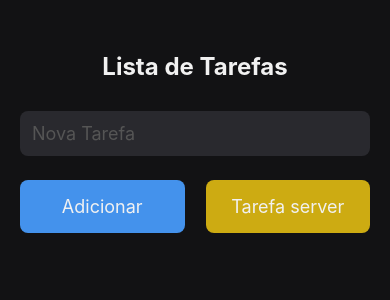
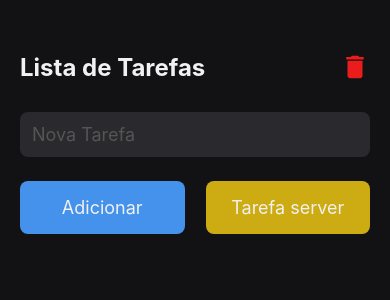
Before and after one commit to WagnerTerry/TodoList, a React Native app: screen / in a window 390 px wide. Shown: the top 300 px of the page. Built offline with nearby package versions, Linux system fonts and the light colour scheme.

Commit message:
feat: adicionando botão para apagar toda lista

```diff
--- a/src/context/TaskContext.tsx
+++ b/src/context/TaskContext.tsx
@@ -18,6 +18,7 @@ export interface ITaskContext {
   addTask(task: ITask): void
   removeTask(id: string): void;
   completeTask(id: string): void;
+  removeAllTasks(): void;
 }
 
 const tasksData = '@MyTasks'
@@ -36,7 +37,7 @@ export const TasksProvider: React.FunctionComponent<IProps> = ({ children }) =>
       }
     }
     loadTasks()
-  }, [])
+  }, [data])
 
   const addTask = async (task: ITask) => {
     try {
@@ -51,10 +52,24 @@ export const TasksProvider: React.FunctionComponent<IProps> = ({ children }) =>
   }
 
   const removeTask = async (id: string) => {
-    const newTaskList = data.filter((task) => task.id !== id)
-    setData(newTaskList)
-    await AsyncStorage.setItem(tasksData, JSON.stringify(newTaskList))
-    handleShowToast("Tarefa removida")
+    try {
+      const newTaskList = data.filter((task) => task.id !== id)
+      setData(newTaskList)
+      await AsyncStorage.setItem(tasksData, JSON.stringify(newTaskList))
+      handleShowToast("Tarefa removida")
+    } catch (error) {
+      console.log("Error removing task", error)
+    }
+  }
+
+  const removeAllTasks = async () => {
+    try {
+      await AsyncStorage.setItem(tasksData, JSON.stringify([]))
+      setData([])
+      handleShowToast("Lista apagada")
+    } catch (error) {
+      console.log("Error removing all list", error)
+    }
   }
 
   const completeTask = async (taskId: string) => {
@@ -79,7 +94,7 @@ export const TasksProvider: React.FunctionComponent<IProps> = ({ children }) =>
 
   return (
     <TasksContext.Provider value={{
-      tasks: data, addTask, removeTask, completeTask
+      tasks: data, addTask, removeTask, completeTask, removeAllTasks
     }}
     >
       {children}
--- a/src/views/Task/index.tsx
+++ b/src/views/Task/index.tsx
@@ -1,4 +1,4 @@
-import React, { useState, useEffect } from 'react'
+import React, { useState } from 'react'
 
 import {
   Container,
@@ -8,7 +8,8 @@ import {
   AddButton,
   Span,
   ContainerDiv,
-  AddServerTask
+  AddServerTask,
+  Header
 }
   from './styles'
 import { TaskList } from '../../components/TaskList';
@@ -16,14 +17,14 @@ import { useTaskList } from '../../context/TaskContext';
 import { Alert } from 'react-native';
 import { fetchTask } from '../../services/TaskService';
 import { ToastAndroid } from 'react-native';
-
+import Icon from 'react-native-vector-icons/MaterialIcons'
 
 export const Task = () => {
   const [newTask, setNewTasks] = useState('')
   const [loading, setLoading] = useState(false);
   const [errorAPI] = useState(null)
 
-  const { addTask } = useTaskList()
+  const { addTask, removeAllTasks } = useTaskList()
 
   const handleAddNewTask = () => {
     if (newTask.trim() === '') {
@@ -54,10 +55,11 @@ export const Task = () => {
       setLoading(false);
       handleShowToast("Tarefa do servidor adicionada")
 
-
     } catch (error) {
       console.log("error fetching task data", error)
       setLoading(false);
+      handleShowToast("Erro ao buscar tarefas, verifique sua internet, ou tente novamente mais tarde")
+
     }
   }
 
@@ -72,10 +74,30 @@ export const Task = () => {
     );
   }
 
+  const clearTodoList = () => {
+    Alert.alert('Apagar lista', "Tem certeza de que deseja apagar a lista de tarefas?", [
+      {
+        text: "Cancelar",
+        onPress: () => { }
+      }, {
+        text: 'Excluir',
+        onPress: () => removeAllTasks()
+      }
+    ])
+  }
+
   return (
     <SafeArea>
       <Container>
-        <Title>Lista de Tarefas</Title>
+        <Header>
+          <Title>Lista de Tarefas</Title>
+          <Icon
+            name='delete'
+            size={30}
+            color="#eb1c1c"
+            onPress={clearTodoList}
+          />
+        </Header>
         <Input
           placeholder='Nova Tarefa'
           placeholderTextColor={'#555555'}
--- a/src/views/Task/styles.ts
+++ b/src/views/Task/styles.ts
@@ -21,6 +21,13 @@ export const ContainerDiv = styled.View`
   justify-content: space-between;
   flex-direction: row;
   width: 100%;
+`;
+
+export const Header = styled.View`
+  width: 100%;
+  flex-direction: row;
+  align-items: center;
+  justify-content: space-between;
 `;
 
 export const Title = styled.Text`
```
